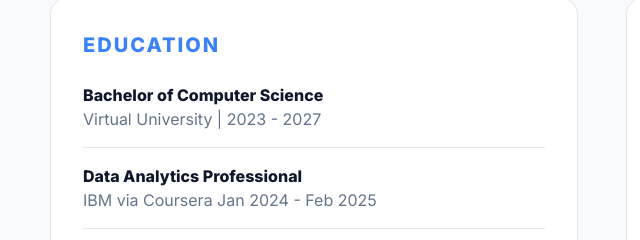
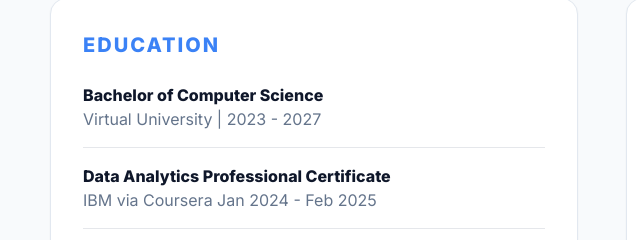
Before and after one commit to kalpana-pardeep-rassani/Portfolio, a plain HTML site: page index.html in a window 1280 px wide. Shown: the part 982-1222 px from the top of the page, 38-678 px from the left. Drawn offline with nearby package versions, Linux system fonts and the light colour scheme.

Commit message:
Update index.html

```diff
--- a/index.html
+++ b/index.html
@@ -70,7 +70,7 @@
                 <div>
                     <p class="font-bold">Bachelor of Computer Science</p><p class="text-slate-500 border-b pb-4">Virtual University | 2023 - 2027</p>
 
-                    <p class="font-bold pt-4">Data Analytics Professional</p><p class="text-slate-500 border-b pb-4">IBM via Coursera Jan 2024 - Feb 2025</p>
+                    <p class="font-bold pt-4">Data Analytics Professional Certificate</p><p class="text-slate-500 border-b pb-4">IBM via Coursera Jan 2024 - Feb 2025</p>
 
                     <p class="font-bold pt-4">End to End Data Analytics Bootcamp</p><p class="text-slate-500">Leverify Quest Dec 2025 - Feb 2026</p>
                 </div>
```
